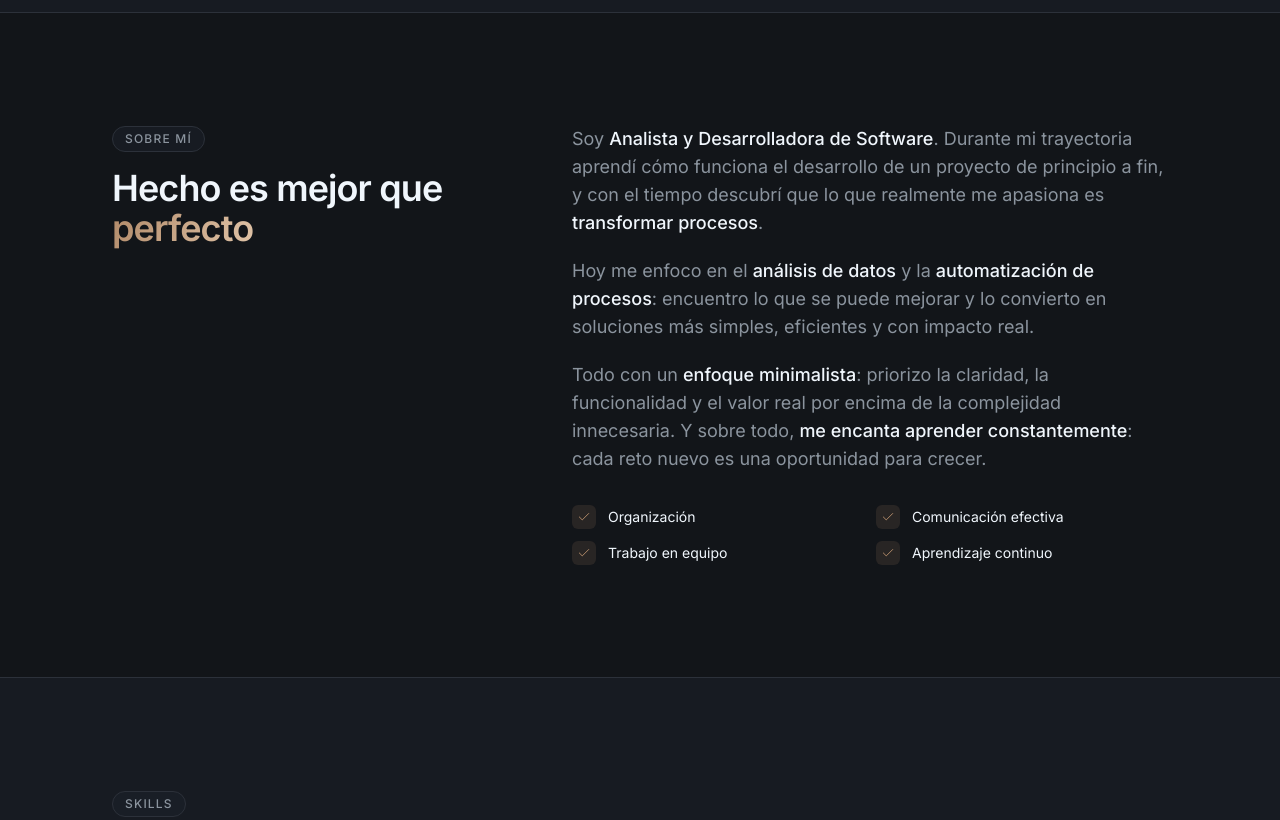
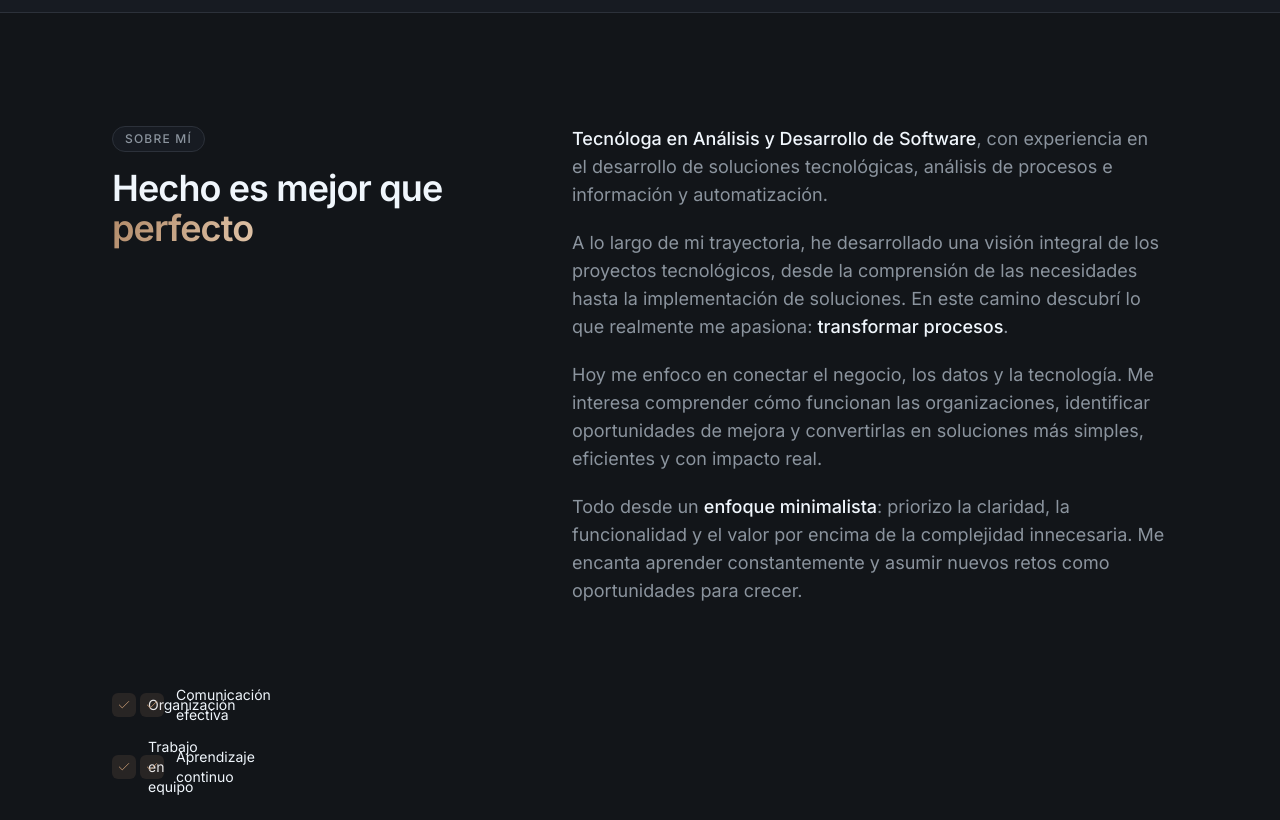
Before and after one commit to AndreaDev5/andrea-zuluaga-portfolio, an Astro site: page / in a window 1280 px wide. Shown: the part 1080-1900 px from the top of the page. Built offline with nearby package versions, Linux system fonts and the light colour scheme; Astro itself is replaced by a stand-in of ours.

Commit message:
Revise About section with updated professional details
Updated the content in the About section to reflect new professional focus and experience.

```diff
--- a/src/components/About.astro
+++ b/src/components/About.astro
@@ -20,29 +20,41 @@ const highlights = [
       </Reveal>
     </div>
 
+
 <div class="lg:col-span-7">
   <Reveal client:visible delay={0.1}>
     <div class="space-y-5 text-base leading-relaxed text-muted sm:text-lg">
       <p data-i18n="about_p1">
-            Soy <span class="font-medium text-ink">Analista y Desarrolladora de Software</span>.
-            Durante mi trayectoria aprendí cómo funciona el desarrollo de un proyecto
-            de principio a fin, y con el tiempo descubrí que lo que realmente me
-            apasiona es <span class="font-medium text-ink">transformar procesos</span>.
+        <span class="font-medium text-ink">Tecnóloga en Análisis y Desarrollo de Software</span>,
+        con experiencia en el desarrollo de soluciones tecnológicas,
+        análisis de procesos e información y automatización.
       </p>
+
       <p data-i18n="about_p2">
-            Hoy me enfoco en el <span class="font-medium text-ink">análisis de datos</span> y
-            la <span class="font-medium text-ink">automatización de procesos</span>:
-            encuentro lo que se puede mejorar y lo convierto en soluciones más
-            simples, eficientes y con impacto real.
+        A lo largo de mi trayectoria, he desarrollado una visión integral
+        de los proyectos tecnológicos, desde la comprensión de las
+        necesidades hasta la implementación de soluciones. En este camino
+        descubrí lo que realmente me apasiona:
+        <span class="font-medium text-ink">transformar procesos</span>.
       </p>
+
       <p data-i18n="about_p3">
-            Todo con un <span class="font-medium text-ink">enfoque minimalista</span>:
-            priorizo la claridad, la funcionalidad y el valor real por encima de la
-            complejidad innecesaria. Y sobre todo,
-            <span class="font-medium text-ink">me encanta aprender constantemente</span>:
-            cada reto nuevo es una oportunidad para crecer.
+        Hoy me enfoco en conectar el negocio, los datos y la tecnología.
+        Me interesa comprender cómo funcionan las organizaciones,
+        identificar oportunidades de mejora y convertirlas en soluciones
+        más simples, eficientes y con impacto real.
+      </p>
+
+      <p data-i18n="about_p4">
+        Todo desde un <span class="font-medium text-ink">enfoque minimalista</span>:
+        priorizo la claridad, la funcionalidad y el valor por encima de la
+        complejidad innecesaria. Me encanta aprender constantemente y
+        asumir nuevos retos como oportunidades para crecer.
       </p>
     </div>
+  </Reveal>
+</div>
+
 
         <ul class="mt-8 grid gap-3 sm:grid-cols-2">
           {highlights.map((item) => (
```
Lines whose indentation alone changed are shown as unchanged.
